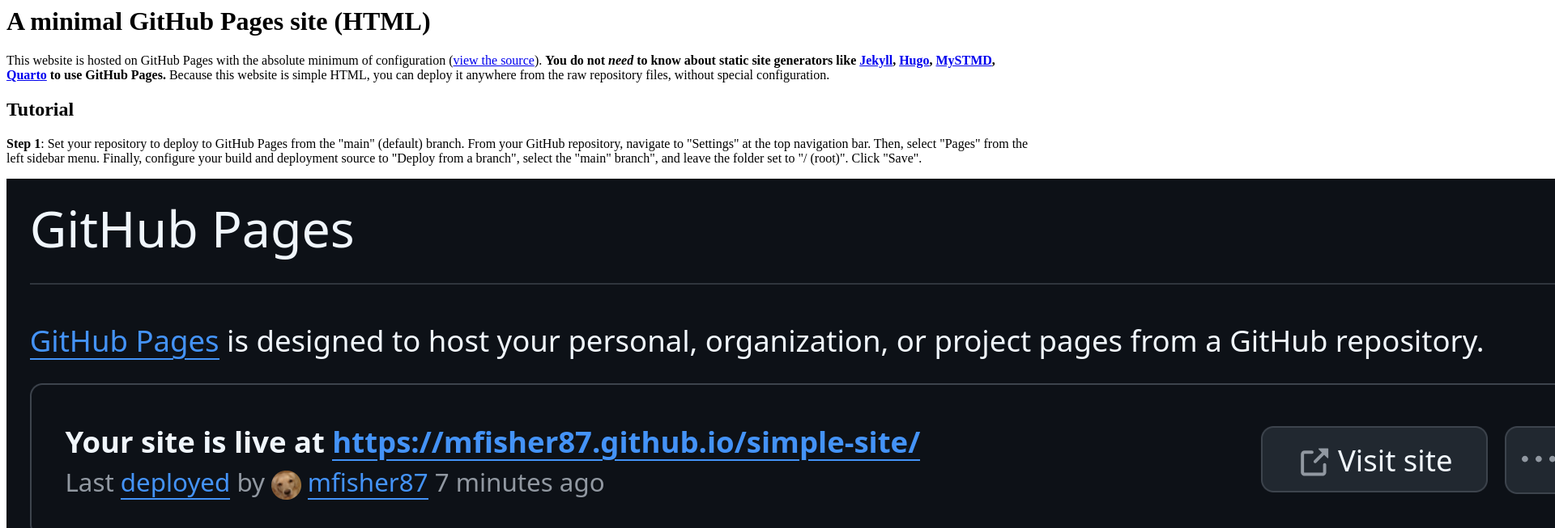
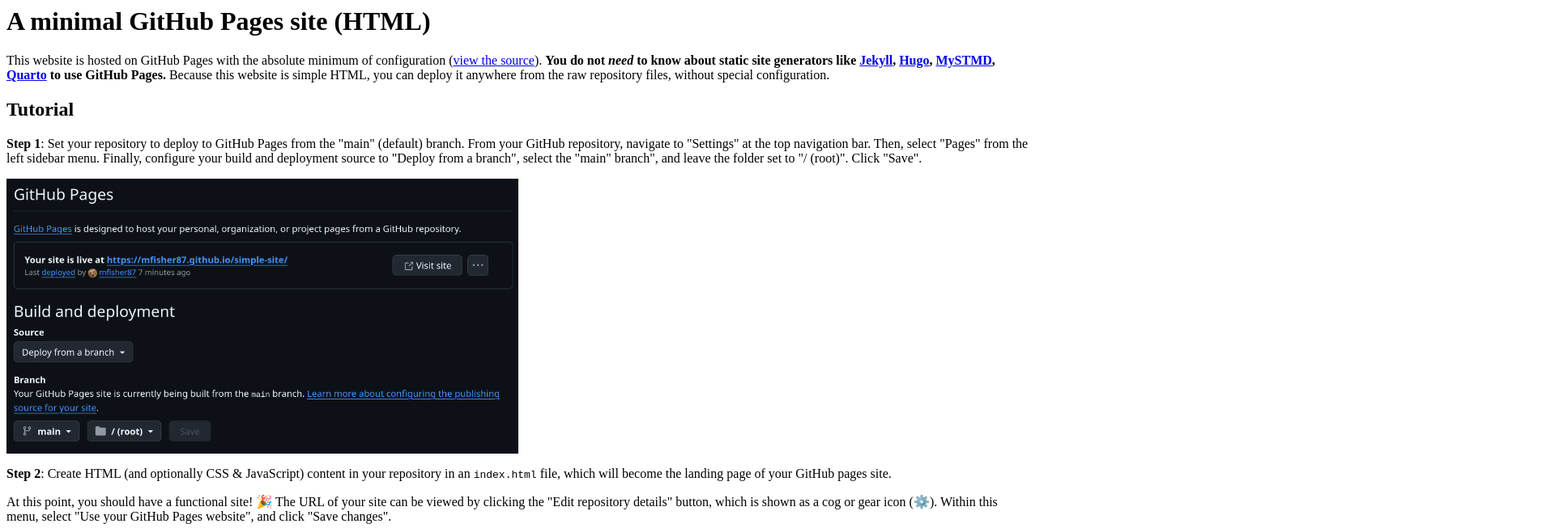
Before and after one commit to mfisher87/simple-site-html, a plain HTML site: page index.html in a window 1280 px wide. Shown: the top 653 px of the page at 81% size, 1920 px wide, since content can reach past the window. Drawn offline with Linux system fonts and the light colour scheme.

Commit message:
Fix image size

```diff
--- a/index.html
+++ b/index.html
@@ -16,7 +16,7 @@
     Click "Save".
   </p>
 
-  <img src="github-pages-deploy-from-main.png" alt="Deploy from the 'main' branch's root (/) directory" />
+  <img src="github-pages-deploy-from-main.png" alt="Deploy from the 'main' branch's root (/) directory" width="50%" />
 
   <p>
     <strong>Step 2</strong>:
```
